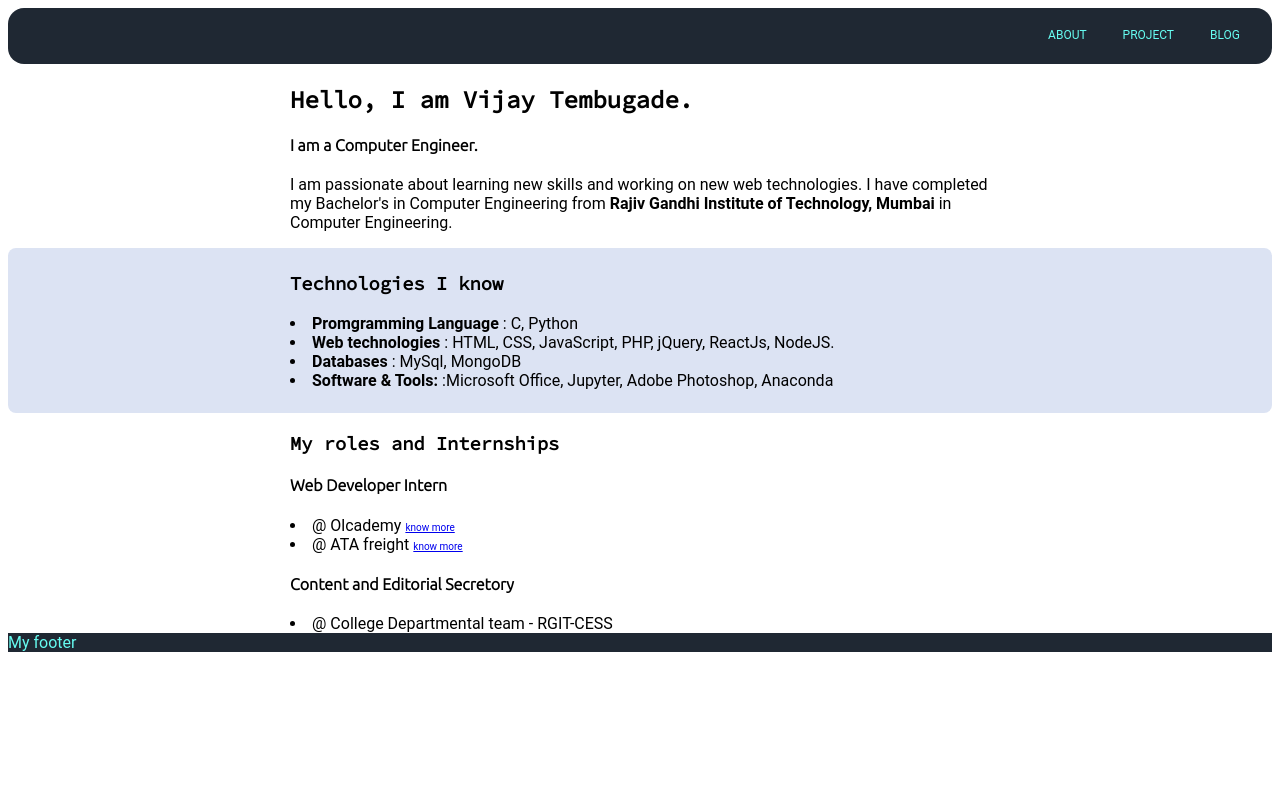
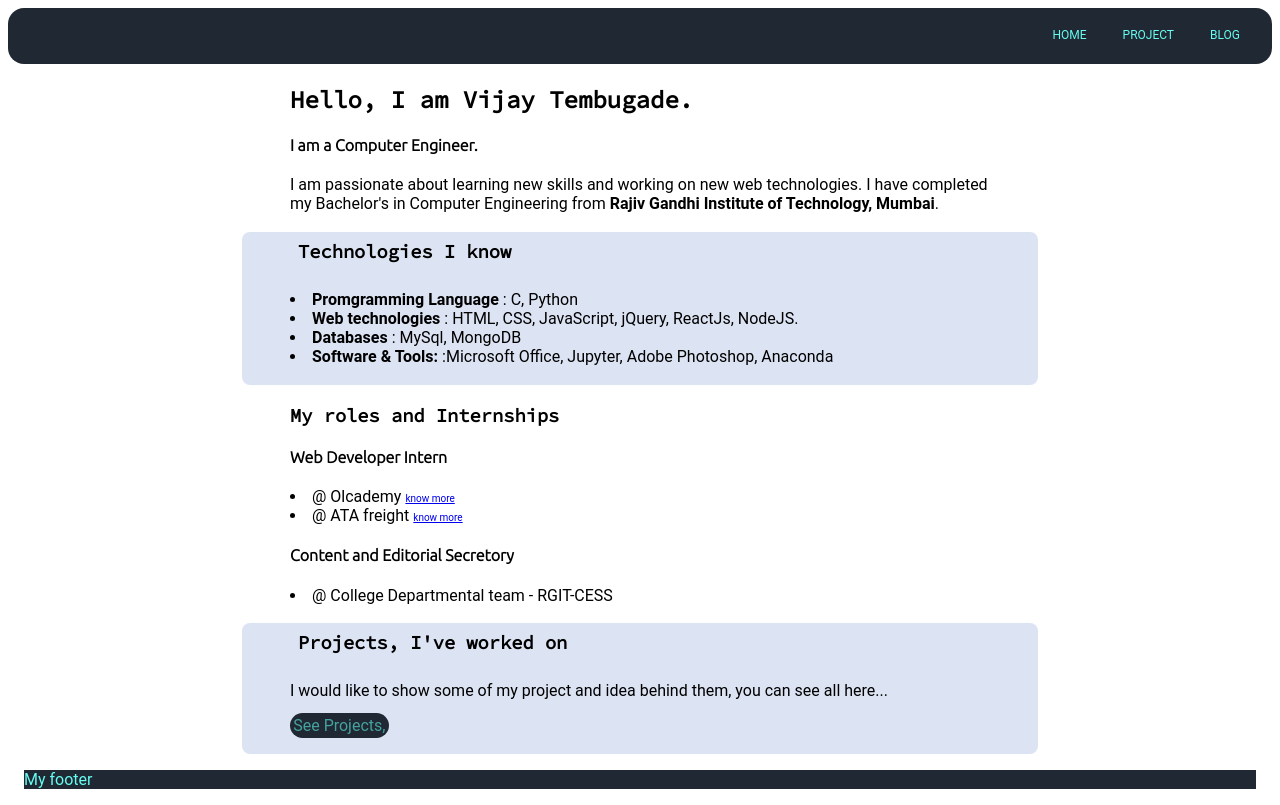
Before and after one commit to vijaytembugade/vijay-tembugade, a plain HTML site: page index.html in a window 1280 px wide. Drawn offline with Linux system fonts and the light colour scheme.

Commit message:
Home : added project

```diff
--- a/index.html
+++ b/index.html
@@ -13,9 +13,9 @@
   <!-- navbar -->
   <nav class="navigator ">
     <div class="div--nav">
-      <a class="link" href="/about.hmtl">ABOUT</a>
-      <a class="link" href="/about.hmtl">PROJECT</a>
-      <a class="link" href="/about.hmtl">BLOG</a>
+      <a class="link" href="index.html">HOME</a>
+      <a class="link" href="projects.html">PROJECT</a>
+      <a class="link" href="blogs.html">BLOG</a>
     </div>
   </nav>
 
@@ -23,17 +23,15 @@
     <h2 class="title">Hello, I am Vijay Tembugade.</h2>
     <h4 class="sub-title">I am a Computer Engineer.</h4>
     <!-- <h3>Development and research Enthusiastic.</h3> -->
-    <p>I am passionate about learning new skills and working on new web technologies. I have completed my Bachelor's in Computer Engineering from <strong>Rajiv Gandhi Institute of Technology, Mumbai</strong> in Computer Engineering.</p>
+    <p>I am passionate about learning new skills and working on new web technologies. I have completed my Bachelor's in Computer Engineering from <strong>Rajiv Gandhi Institute of Technology, Mumbai</strong>.</p>
   </div>
-  <div class="technologies-known">
-    <div class="container">
+  <div class="technologies-known container">
       <h3 class="title">Technologies I know</h3>
       <li><strong>Promgramming Language</strong> : C, Python</li>
-      <li><strong>Web technologies</strong> : HTML, CSS, JavaScript, PHP, jQuery, ReactJs, NodeJS.</li>
+      <li><strong>Web technologies</strong> : HTML, CSS, JavaScript, jQuery, ReactJs, NodeJS.</li>
       <li><strong>Databases</strong> : MySql, MongoDB</li>
       <li><strong>Software & Tools:</strong> :Microsoft Office, Jupyter, Adobe Photoshop, Anaconda</li>
       <br>
-    </div>
   </div>
 
   <div>
@@ -54,6 +52,16 @@
     </div>
   </div>
 
+  <div class="project-done container">
+    <h3 class="title">Projects, I've worked on</h3>
+    <p>
+      I would like to show some of my project and idea behind them, you can see all here...
+    </p>
+    <a class="link show-project" href="/projects.html">See Projects,</a>
+    <br>
+    <br>
+  </div>
+
   <footer class="footer">
     My footer
   </footer>
--- a/styles.css
+++ b/styles.css
@@ -43,14 +43,29 @@ body{
 .technologies-known > h3 {
   padding: 0.5rem 0.5rem;
 }
-.technologies-known > div {
-  padding: 0.3rem 0.3rem;
+
+
+
+small{
+  font-size: x-small;
+}
+
+.project-done{
+  background-color: #dce3f3;
+  border-radius: 0.5rem;
+}
+.project-done .show-project{
+  background-color: #1f2833;
+  color: #45A29E;
+  border-radius: 2rem;
+  padding: 0.2rem 0.2rem;
+}
+.project-done > h3{
+    padding: 0.5rem 0.5rem;
 }
 
 .footer{
   background-color: #1f2833;
-  color : #66FCF1
+  color : #66FCF1;
+  margin: 1rem 1rem;
 }
-small{
-  font-size: x-small;
-}
```
